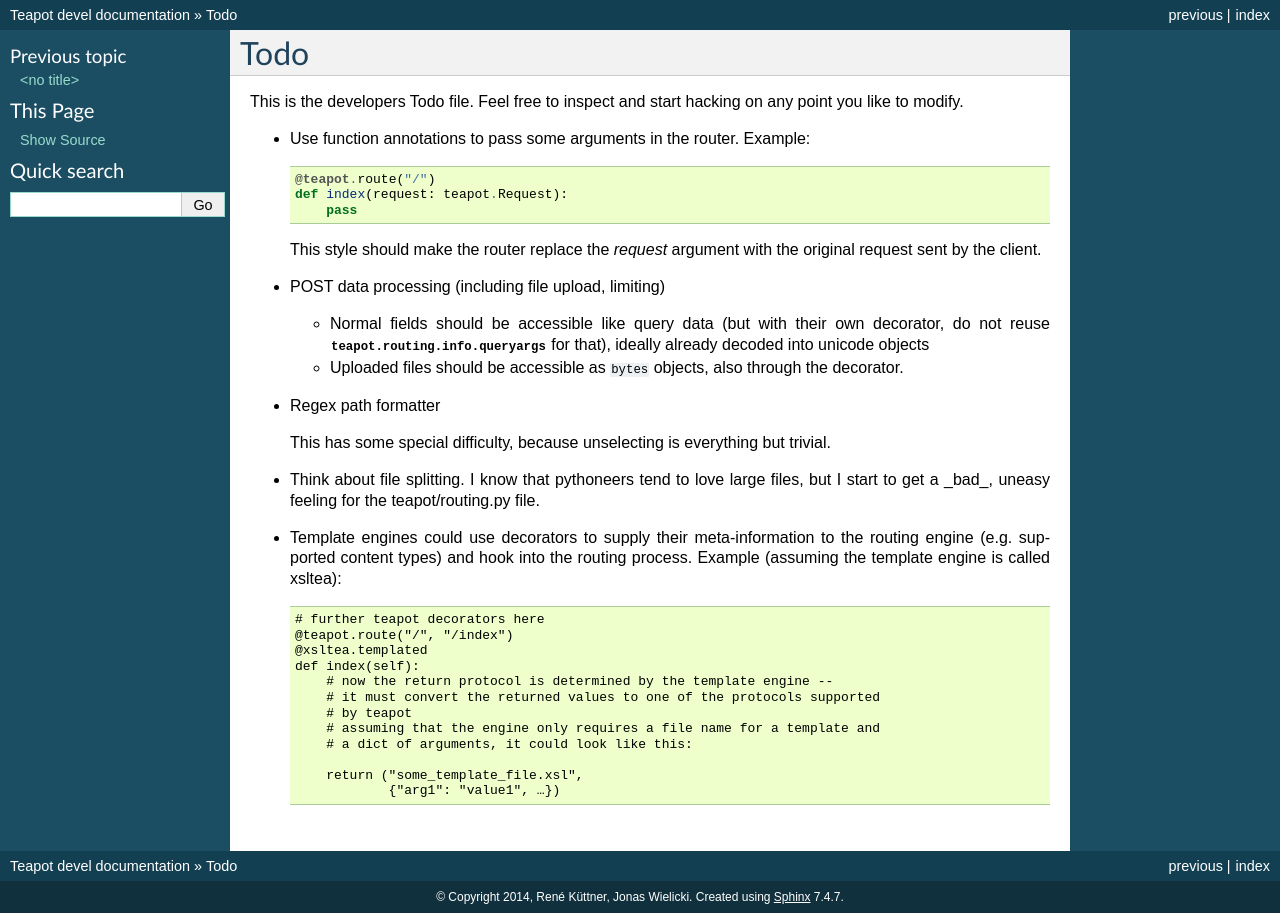
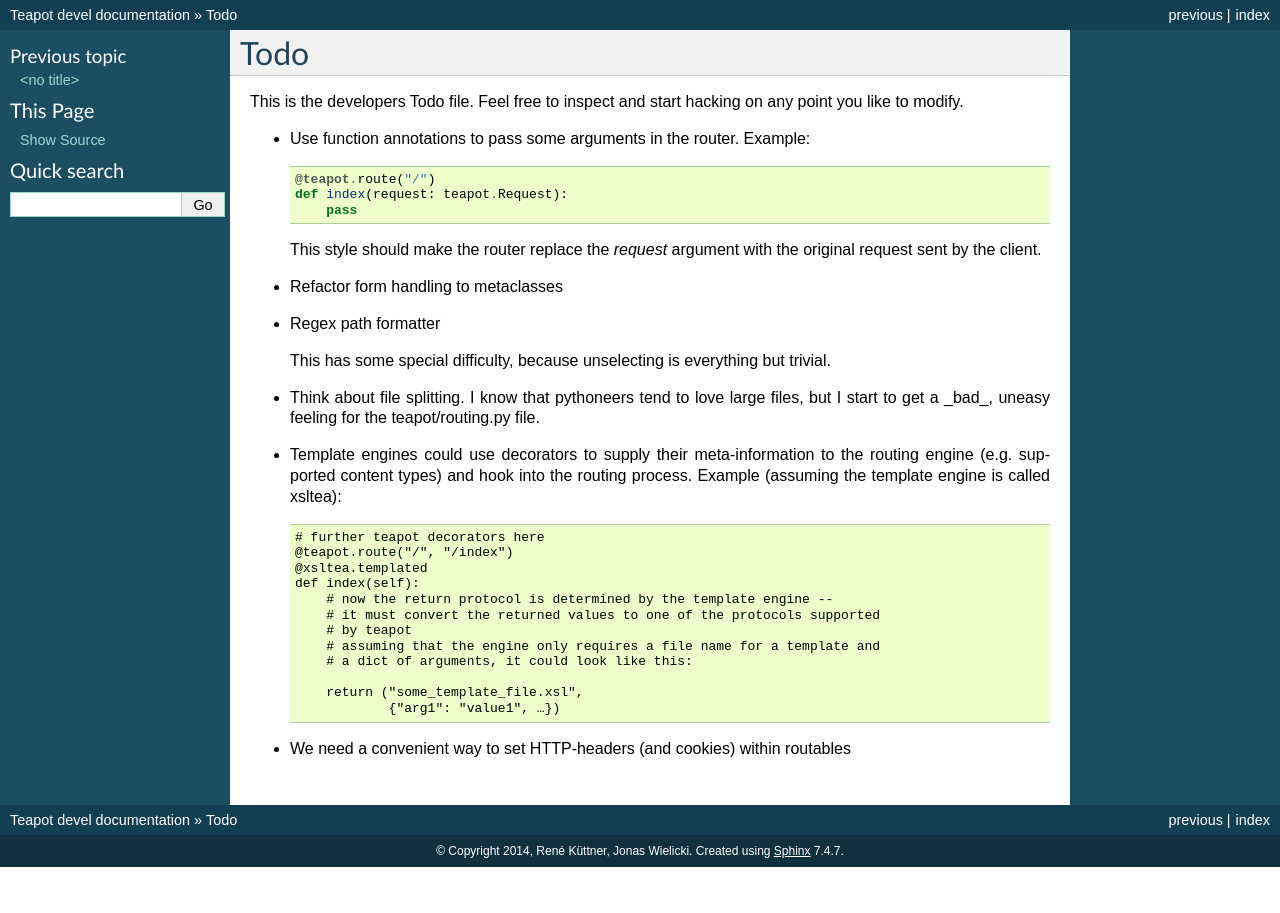
Before and after one commit to zombofant/teapot, a Sphinx documentation site: the page built from docs/source/todo.rst, in a window 1280 px wide. Built offline with Sphinx 7.4.7, drawn with Linux system fonts in a browser that asks for light colours.

Commit message:
Update todo

```diff
--- a/docs/source/todo.rst
+++ b/docs/source/todo.rst
@@ -13,13 +13,7 @@ point you like to modify.
   This style should make the router replace the *request* argument with the
   original request sent by the client.
 
-* POST data processing (including file upload, limiting)
-
-  * Normal fields should be accessible like query data (but with their own
-    decorator, do not reuse :class:`teapot.routing.info.queryargs` for that),
-    ideally already decoded into unicode objects
-  * Uploaded files should be accessible as ``bytes`` objects, also through the
-    decorator.
+* Refactor form handling to metaclasses
 
 * Regex path formatter
 
@@ -44,3 +38,5 @@ point you like to modify.
 
         return ("some_template_file.xsl",
                 {"arg1": "value1", …})
+
+* We need a convenient way to set HTTP-headers (and cookies) within routables
```
